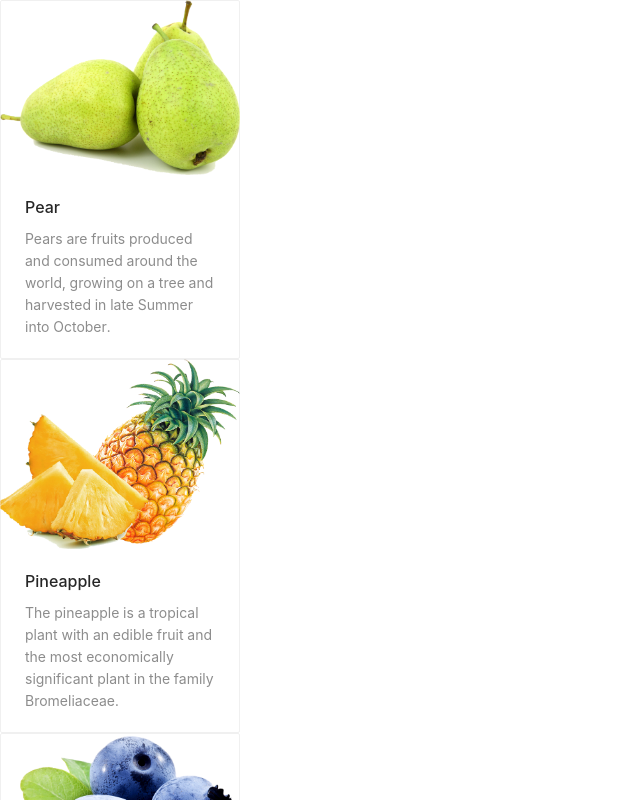
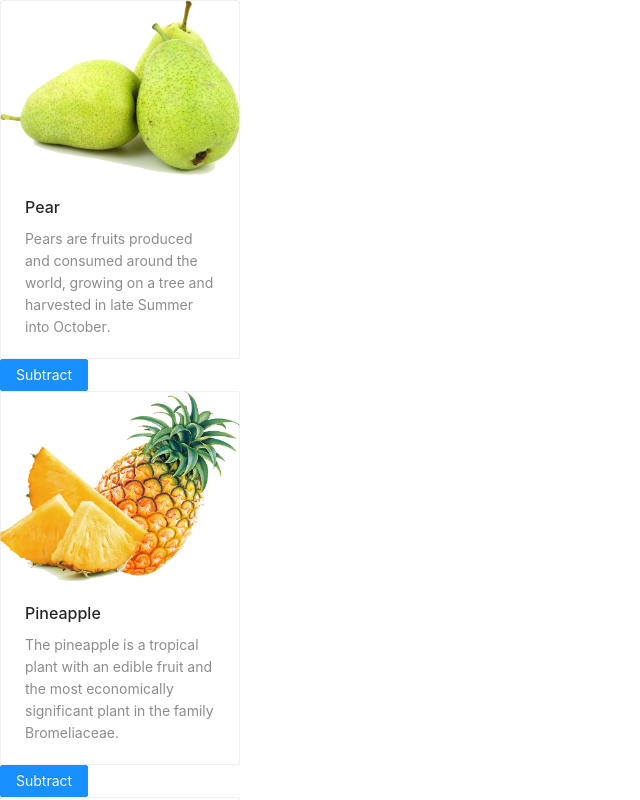
Before and after one commit to cd-Roid/kernpunkt-aufgabe, a React (Create React App) app: page / in a window 1280 px wide. Shown: the top 800 px of the page, without its empty margins (0-640 px from the left). Built offline with nearby package versions, Linux system fonts and the light colour scheme.

Commit message:
used reducer to remove from cart

```diff
--- a/src/App.jsx
+++ b/src/App.jsx
@@ -1,12 +1,13 @@
 import React, { useState, useEffect } from "react";
 import { useSelector, useDispatch } from "react-redux";
 import "./App.less";
-import { Card } from "antd";
+import { Card, Button } from "antd";
 import Meta from "antd/lib/card/Meta";
 import data from "./mockData/data";
 
 function App() {
 	const [products, setProducts] = useState(useSelector((state) => state.test));
+	const [cart, setCart] = useState(useSelector((state) => state.cart));
 	const dispatch = useDispatch();
 
 	useEffect(() => {
@@ -24,17 +25,34 @@ function App() {
 			dispatch({ type: "ADD_TO_CART", payload: newState });
 		}
 	};
+	const removeFromCart = (item) => {
+		if (cart.length === 0) {
+			console.log("Cart is Empty");
+			return;
+		} else {
+			if (cart.includes(item)) {
+				const newState = cart.filter((el) => el.title !== item.title);
+				setCart(newState);
+				dispatch({ type: "REMOVE_FROM_CART", payload: newState });
+			}
+		}
+	};
+
 	return (
 		<div className="App">
 			{products
 				? products.map((item) => (
 						<div>
 							<Card
+								onClick={() => addToCart(item)}
 								style={{ width: 240 }}
 								cover={<img alt={item.title} src={item.image} />}
 							>
 								<Meta title={item.title} description={item.description} />
 							</Card>
+							<Button type="primary" onClick={() => removeFromCart(item)}>
+								Subtract
+							</Button>
 						</div>
 				  ))
 				: "No Products available"}
```
